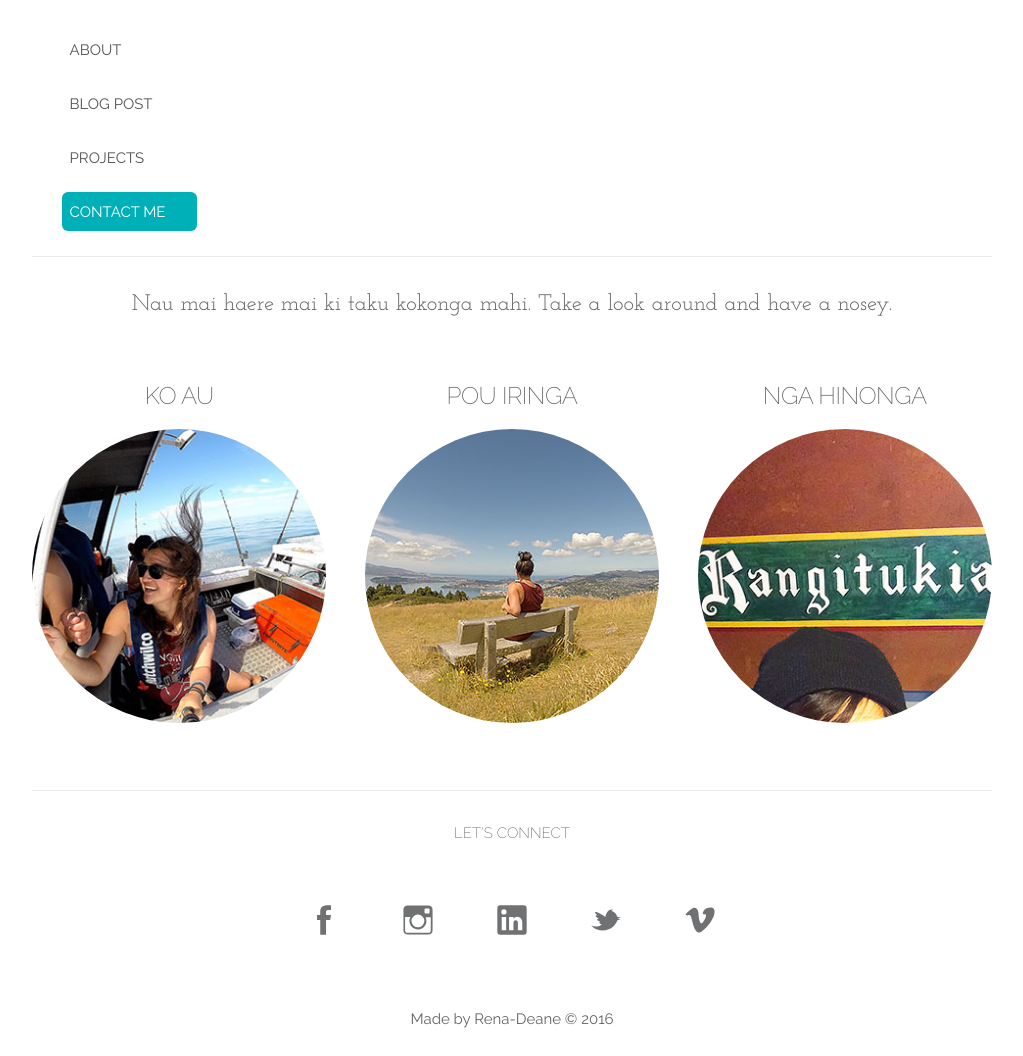
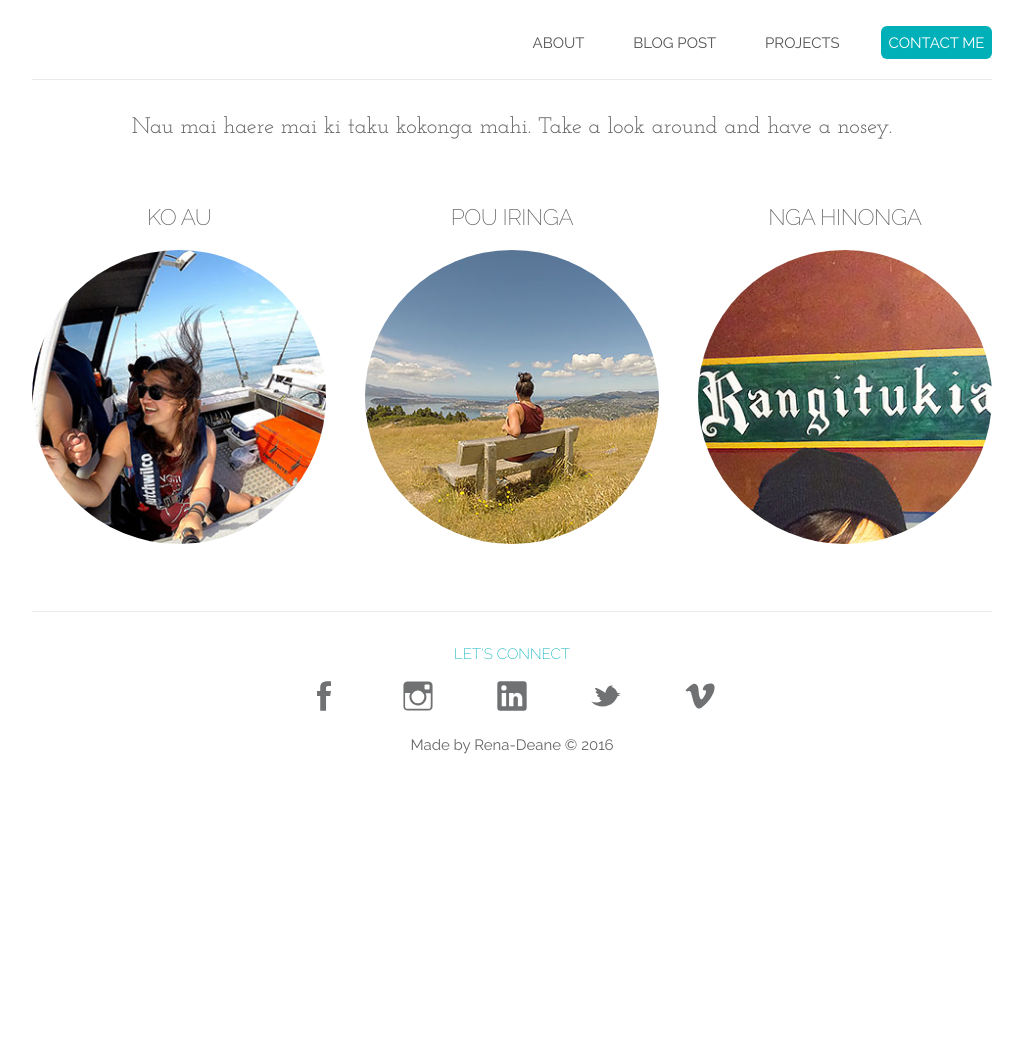
Before and after one commit to rena-deane/rena-deane.github.io, a plain HTML site: page index.html in a window 1280 px wide. Shown: the whole page, without its empty margins (128-1151 px from the left). After the commit the page ends 800 px from the top, so only its background shows below. Drawn offline with nearby package versions, Linux system fonts and the light colour scheme.

Commit message:
add media queries

```diff
--- a/styles/main.css
+++ b/styles/main.css
@@ -11,6 +11,10 @@ h1, h2, h3, h4, h5, h6 {
 
 h4, h5 {
   margin-bottom: 0;
+}
+
+h5 {
+  font-size: 1.5em
 }
 
 /*specific elements*/
@@ -32,11 +36,6 @@ h4, h5 {
   width: 100%;
   z-index: 1;
 }
-/*
-.primary-nav ul {
-  float: right;
-}
-*/
 
 .primary-nav li {
   display: block;
@@ -66,6 +65,7 @@ h4, h5 {
 .one-third.column.value {
   margin-bottom: 4em;
   text-align: center;
+  white-space: nowrap;
 }
 
 .radius-image {
@@ -91,13 +91,44 @@ h4, h5 {
   width: 100%;
 }
 
-.row.social-icons {
-  margin-top: 2em;
+.row.social-icons ul, li {
+  margin: 0;
 }
 
 .row li {
   display: inline-block;
   list-style-type: none;
-  padding: 2em;
+  padding: 1em 2em;
   text-decoration: none;
 }
+
+.copyright {
+  margin-bottom: 1em;
+}
+
+.connect {
+  color: #00b0b9;
+}
+
+@media screen and (min-width: 550px) {
+  h5 {
+  font-size: 1.4em
+  }
+}
+
+@media screen and (min-width: 750px) {
+  h5 {
+  font-size: 1.5em
+  }
+
+  .primary-nav li {
+      display: inline;
+    }
+
+  .primary-nav ul {
+      float: right;
+    }
+  .row li {
+      display: inline-block;
+    }
+}
```
Also changed, not shown: index.html (+1 -1 lines).
